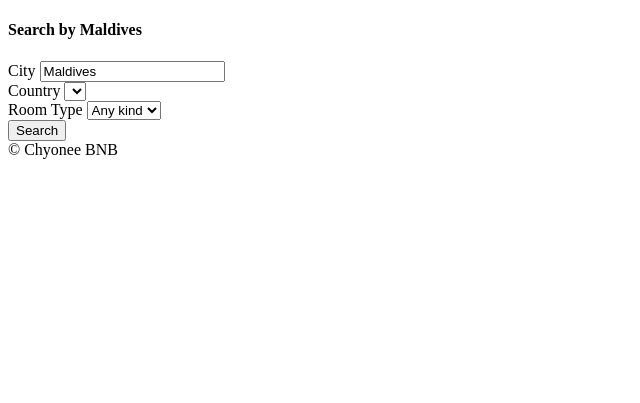
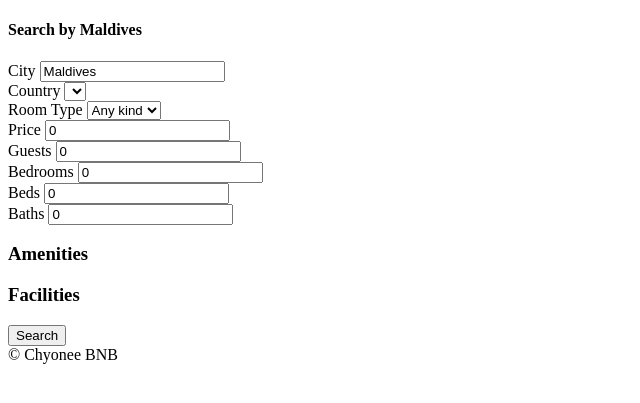
Before and after one commit to chyoni/airbnb-2022, a Django app: page /rooms/search/ in a window 1280 px wide. Shown: the part 26-429 px from the top of the page, without its empty margins (0-640 px from the left). Run offline with Django 4.2, Linux system fonts and the light colour scheme; data that the repository does not hold is empty.

Commit message:
#56 Search views 2

```diff
--- a/rooms/views.py
+++ b/rooms/views.py
@@ -39,7 +39,14 @@
     city: str = request.GET.get("city", "Maldives")
     country: str = request.GET.get("country", "KR")
     room_type: int = int(request.GET.get("room_type", 0))
+    price: int = int(request.GET.get("price", 0))
+    guests: int = int(request.GET.get("guests", 0))
+    bedrooms: int = int(request.GET.get("bedrooms", 0))
+    beds: int = int(request.GET.get("beds", 0))
+    baths: int = int(request.GET.get("baths", 0))
     room_types = models.RoomType.objects.all()
+    amenities = models.Amenity.objects.all()
+    facilities = models.Facility.objects.all()
 
     print(room_type)
 
@@ -47,10 +54,17 @@
         "selected_city": city,
         "selected_country": country,
         "selected_room_type": room_type,
+        "price": price,
+        "guests": guests,
+        "bedrooms": bedrooms,
+        "beds": beds,
+        "baths": baths,
     }
     choices = {
         "countries": countries,
         "room_types": room_types,
+        "amenities": amenities,
+        "facilities": facilities,
     }
     return render(
         request,
--- a/templates/rooms/search.html
+++ b/templates/rooms/search.html
@@ -33,6 +33,55 @@
                 {% endfor %}
             </select>
         </div>
+
+        <div>
+            <label for="price">Price</label>
+            <input value="{{price}}" type="number" name="price" id="price" placeholder="price" />
+        </div>
+
+        <div>
+            <label for="guests">Guests</label>
+            <input value="{{guests}}" type="number" name="guests" id="guests" placeholder="guests" />
+        </div>
+
+        <div>
+            <label for="bedrooms">Bedrooms</label>
+            <input value="{{bedrooms}}" type="number" name="bedrooms" id="bedrooms" placeholder="bedrooms" />
+        </div>
+
+        <div>
+            <label for="beds">Beds</label>
+            <input value="{{beds}}" type="number" name="beds" id="beds" placeholder="beds" />
+        </div>
+
+        <div>
+            <label for="baths">Baths</label>
+            <input value="{{baths}}" type="number" name="baths" id="baths" placeholder="baths" />
+        </div>
+
+        <div>
+            <h3>Amenities</h3>
+            <ul>
+            {% for ame in amenities %}
+                <li>
+                    <label for="a_{{ame.pk}}" >{{ame.name}}</label>
+                    <input type="checkbox" id="a_{{ame.pk}}" name="amenities" value="{{ame.pk}}" />
+                </li>
+            {% endfor %}
+            </ul>
+        </div>
+
+        <div>
+            <h3>Facilities</h3>
+            <ul>
+            {% for fac in facilities %}
+                <li>
+                    <label for="f_{{fac.pk}}" >{{fac.name}}</label>
+                    <input type="checkbox" id="a_{{fac.pk}}" name="facnities" value="{{fac.pk}}" />
+                </li>
+            {% endfor %}
+            </ul>
+        </div>
         <button>Search</button>
     </form>
 
```
